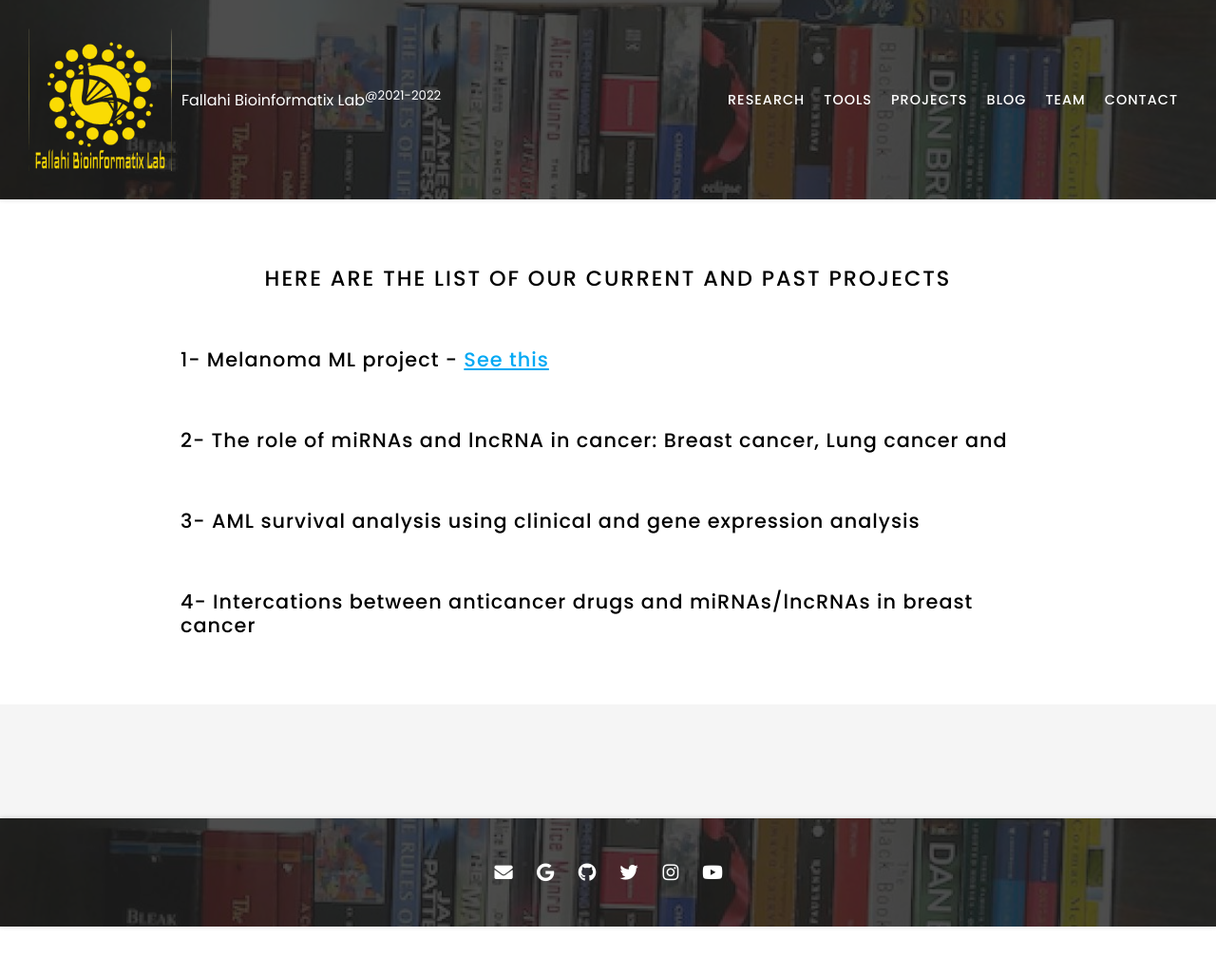
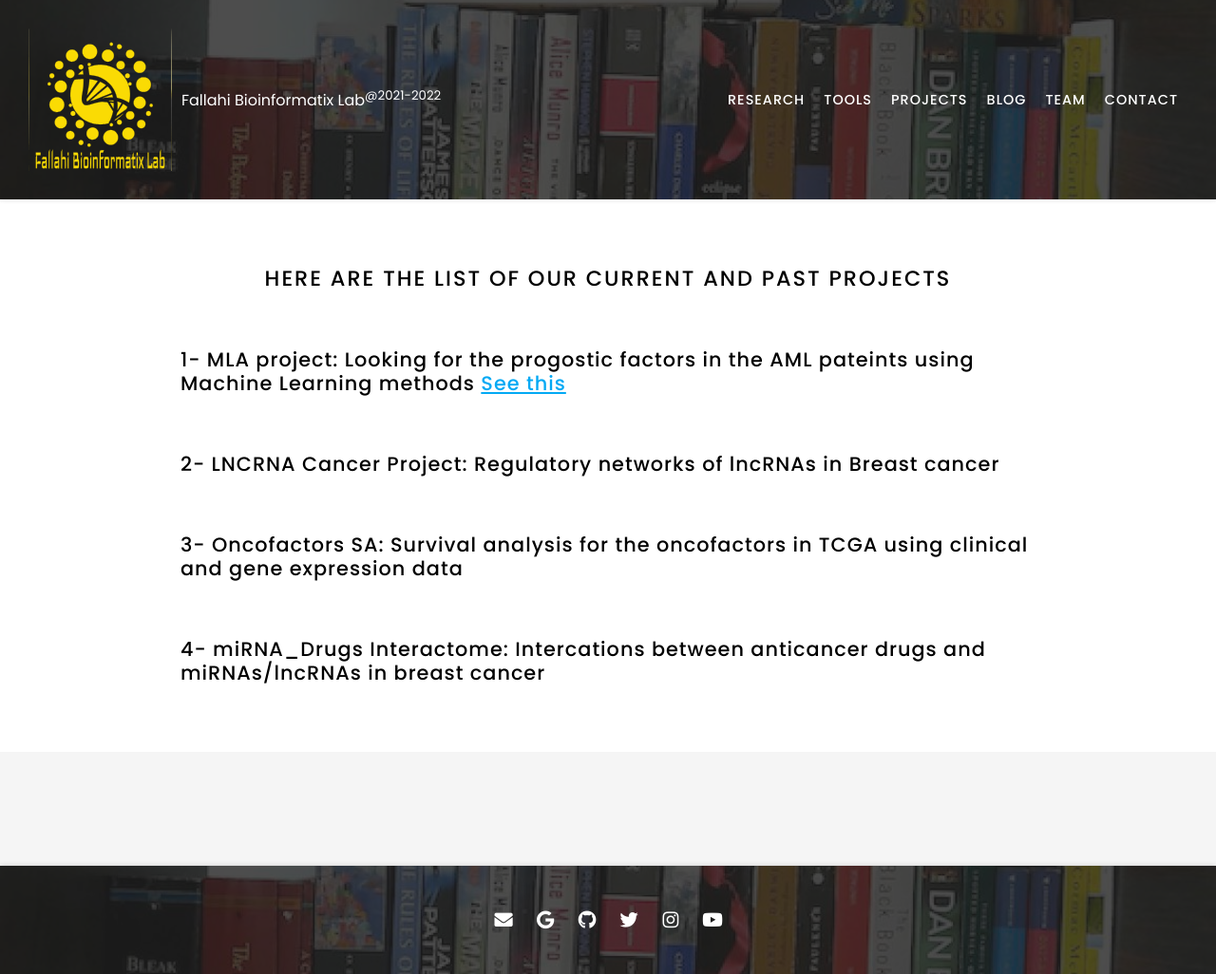
Before and after one commit to Hossein-Fallahi/Fallahi-Bioinformatics-Lab, a Jekyll site: the page built from projects/index.md, in a window 1280 px wide. Shown: the whole page at 95% size. Built offline with Jekyll 4.4.1, drawn with Linux system fonts in a browser that asks for light colours; nearby versions of some CDN libraries; before the commit the page ends 976 px from its top, so only the background shows below that.

Commit message:
Update index.md

```diff
--- a/projects/index.md
+++ b/projects/index.md
@@ -10,13 +10,13 @@ nav:
 
 
 {:.left}
-## 1- Melanoma ML project - [See this](https://fallahi-bioinformatics-lab.github.io/Melanoma-Cancer-marker-prediction/)
+## 1- MLA project: Looking for the progostic factors in the AML pateints using Machine Learning methods [See this](https://fallahi-bioinformatics-lab.github.io/Melanoma-Cancer-marker-prediction/)
 {:.left}
-## 2- The role of miRNAs and lncRNA in cancer: Breast cancer, Lung cancer and
+## 2- LNCRNA Cancer Project: Regulatory networks of lncRNAs in Breast cancer
 {:.left}
-## 3- AML survival analysis using clinical and gene expression analysis
+## 3- Oncofactors SA: Survival analysis for the oncofactors in TCGA using clinical and gene expression data
 {:.left}
-## 4- Intercations between anticancer drugs and miRNAs/lncRNAs in breast cancer
+## 4- miRNA_Drugs Interactome: Intercations between anticancer drugs and miRNAs/lncRNAs in breast cancer
 {:.left}
 
 
```
